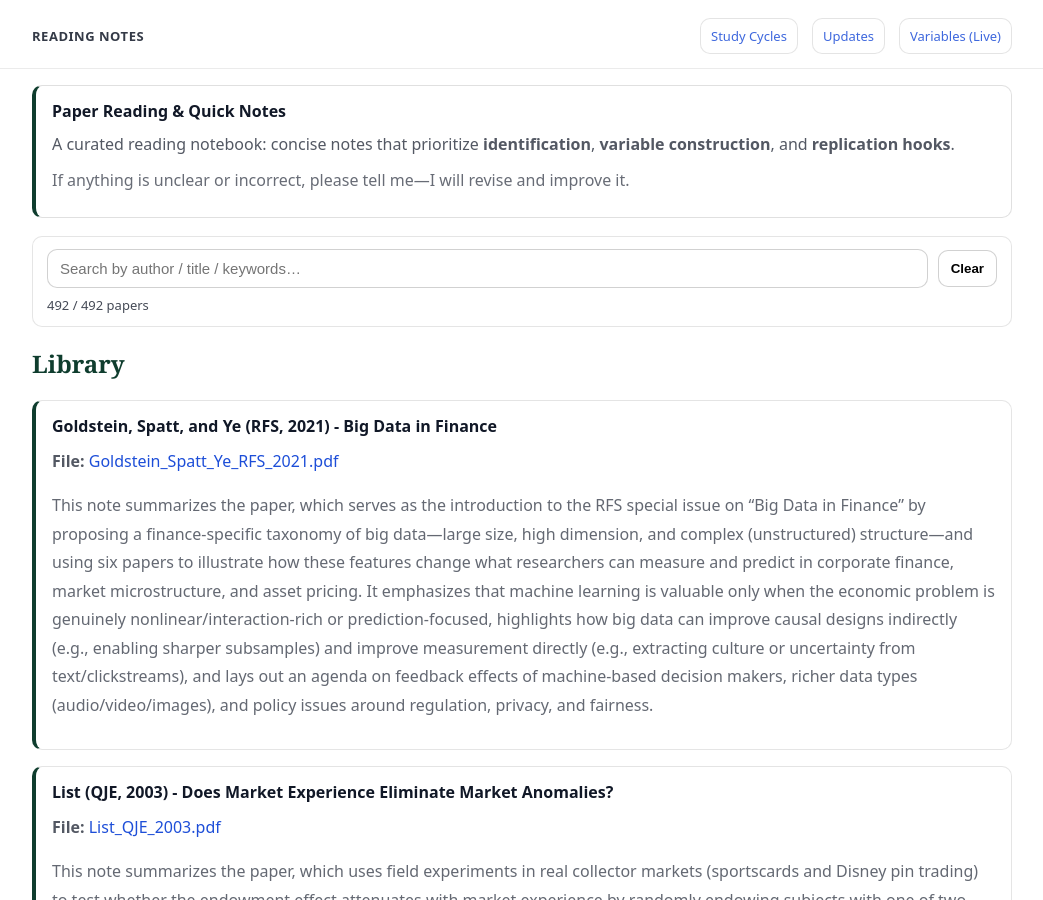
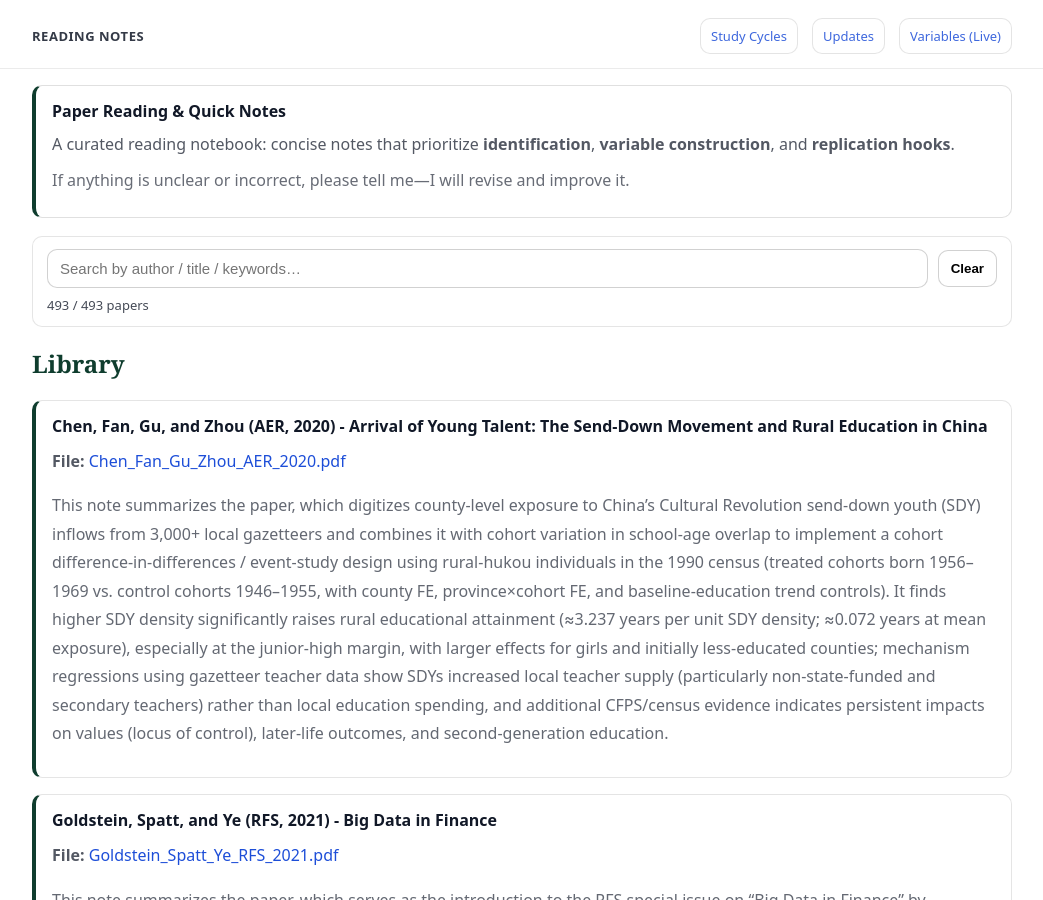
Before and after one commit to yaxinzn/study-archive, a Jekyll site: the page built from reading/index.md, in a window 1280 px wide and 900 px high. Shown: the whole window, without its empty margins (118-1161 px from the left). Built offline with Jekyll 4.4.1, drawn with Linux system fonts in a browser that asks for light colours.

Commit message:
Reading: add/update Chen_Fan_Gu_Zhou_AER_2020.pdf

```diff
--- a/_data/reading.yml
+++ b/_data/reading.yml
@@ -1,3 +1,7 @@
+- title: "Chen, Fan, Gu, and Zhou (AER, 2020) - Arrival of Young Talent: The Send-Down Movement and Rural Education in China"
+  file: "Chen_Fan_Gu_Zhou_AER_2020.pdf"
+  desc: "This note summarizes the paper, which digitizes county-level exposure to China’s Cultural Revolution send-down youth (SDY) inflows from 3,000+ local gazetteers and combines it with cohort variation in school-age overlap to implement a cohort difference-in-differences / event-study design using rural-hukou individuals in the 1990 census (treated cohorts born 1956–1969 vs. control cohorts 1946–1955, with county FE, province×cohort FE, and baseline-education trend controls). It finds higher SDY density significantly raises rural educational attainment (≈3.237 years per unit SDY density; ≈0.072 years at mean exposure), especially at the junior-high margin, with larger effects for girls and initially less-educated counties; mechanism regressions using gazetteer teacher data show SDYs increased local teacher supply (particularly non-state-funded and secondary teachers) rather than local education spending, and additional CFPS/census evidence indicates persistent impacts on values (locus of control), later-life outcomes, and second-generation education."
+
 - title: "Goldstein, Spatt, and Ye (RFS, 2021) - Big Data in Finance"
   file: "Goldstein_Spatt_Ye_RFS_2021.pdf"
   desc: "This note summarizes the paper, which serves as the introduction to the RFS special issue on “Big Data in Finance” by proposing a finance-specific taxonomy of big data—large size, high dimension, and complex (unstructured) structure—and using six papers to illustrate how these features change what researchers can measure and predict in corporate finance, market microstructure, and asset pricing. It emphasizes that machine learning is valuable only when the economic problem is genuinely nonlinear/interaction-rich or prediction-focused, highlights how big data can improve causal designs indirectly (e.g., enabling sharper subsamples) and improve measurement directly (e.g., extracting culture or uncertainty from text/clickstreams), and lays out an agenda on feedback effects of machine-based decision makers, richer data types (audio/video/images), and policy issues around regulation, privacy, and fairness."
```
Also changed, not shown: 1 other file.
